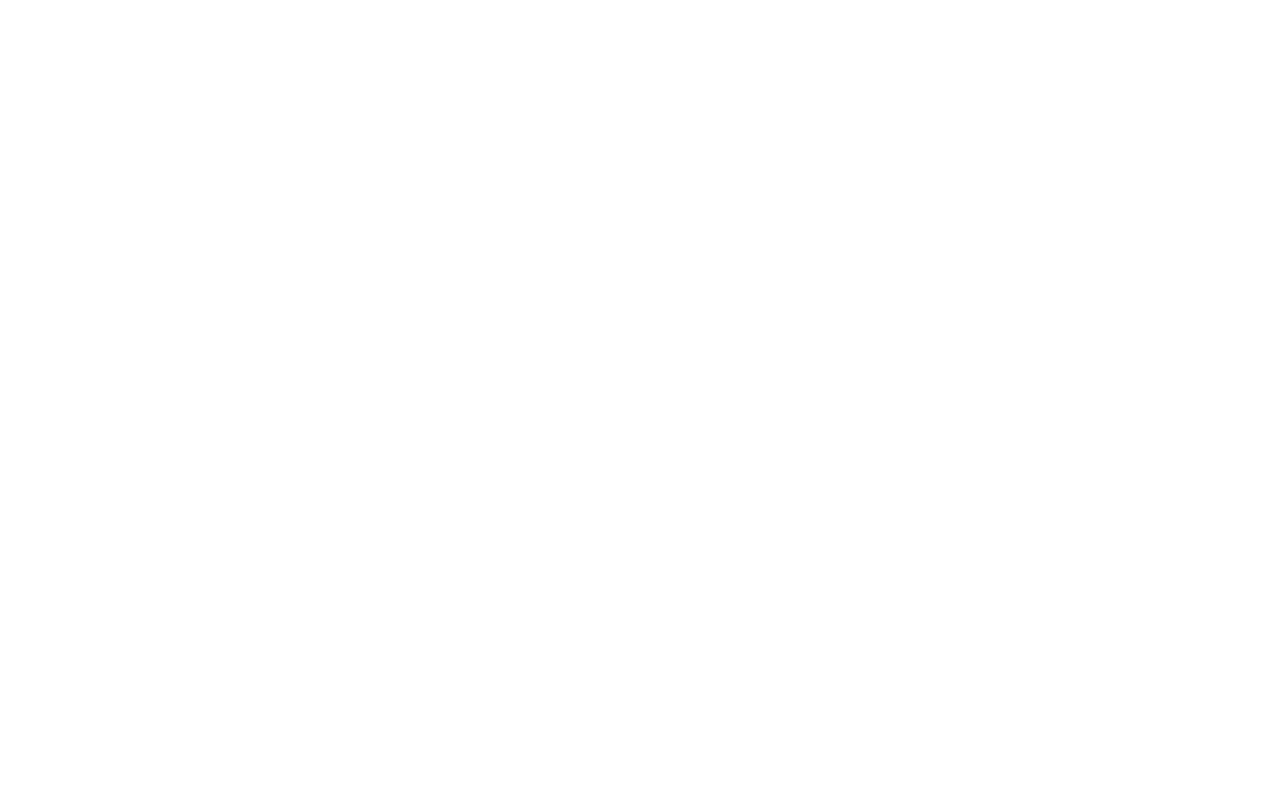
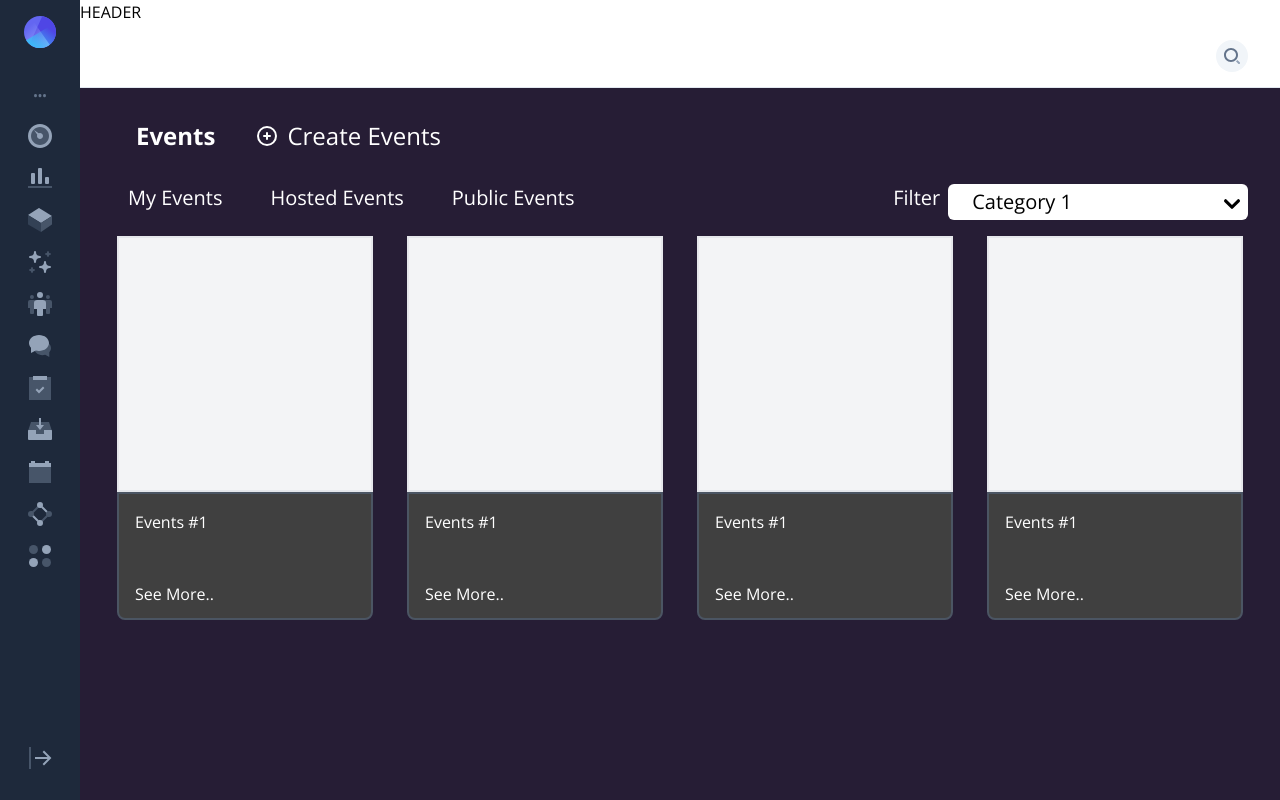
Before and after one commit to Darren-34810/cranium-fe, a React (Create React App) app: page /event-page in a window 1280 px wide. Built offline with nearby package versions, Linux system fonts and the light colour scheme.

Commit message:
Pages HomeDashboard(EventPage)

```diff
--- a/src/App.js
+++ b/src/App.js
@@ -7,6 +7,7 @@
 import EventLandingPage from "./pages/EventLandingPage";
 import TestCard from "./pages/testing/TestCard";
 import Profile from "./pages/HomeDashboard/Profile";
+import EventPage from "./pages/HomeDashboard/EventPage";
 
 function App() {
   return (
@@ -19,7 +20,7 @@
         <Route exact path={'/event-landing-page'} component={EventLandingPage}/>
         <Route exact path={'/testcard'} component={TestCard}/>
         <Route exact path={'/profile'} component={Profile}/>
-
+        <Route exact path={'/event-page'} component={EventPage}/>
         {/*<Route exact path="/event" component={EventPage} />*/}
         {/*<Route exact path="/eventlanding" component={EventLandingPage} />*/}
         <Route exact path="/signin" component={SignIn} />
--- a/src/pages/EventLandingPage.jsx
+++ b/src/pages/EventLandingPage.jsx
@@ -4,7 +4,7 @@
 const EventLandingPage = () => {
   return (
     <>
-      <TopNavbar/>
+
 
       <section className="flex flex-col h-screen md:flex-row bg-primary-500">
         <div className="flex-auto ml-auto mt-0 w-96 h-80">
--- /dev/null
+++ b/src/pages/HomeDashboard/EventPage.jsx
@@ -0,0 +1,103 @@
+import Sidebar from "../../layouts/Sidebar";
+import Header from "../../layouts/Header";
+import React, {useState} from "react";
+
+const EventPage = () => {
+  const [sidebarOpen, setSidebarOpen] = useState(false);
+  return (
+    <div className="flex h-screen overflow-hidden">
+
+      {/* Sidebar */}
+      <Sidebar sidebarOpen={sidebarOpen} setSidebarOpen={setSidebarOpen}/>
+
+      {/* Content area */}
+      <div className="relative flex flex-col flex-1 overflow-y-auto overflow-x-hidden">
+
+        {/*  Site header */}
+        <Header sidebarOpen={sidebarOpen} setSidebarOpen={setSidebarOpen}/>
+        <main>
+          <div className="flex-1 bg-primary-700 h-screen">
+            <div className="mx-6">
+              <div className="flex flex-row  p-8 text-2xl text-white">
+                <p className="font-bold">Events</p>
+                <div className="flex flex-1 flex-row mx-8 text-white text-center">
+                  <a className="mx-2 my-auto" href="#">
+                    <svg xmlns="http://www.w3.org/2000/svg" className="h-6 w-6" fill="none" viewBox="0 0 24 24"
+                         stroke="currentColor">
+                      <path strokeLinecap="round" strokeLinejoin="round" strokeWidth="2"
+                            d="M12 9v3m0 0v3m0-3h3m-3 0H9m12 0a9 9 0 11-18 0 9 9 0 0118 0z"/>
+                    </svg>
+                  </a>
+                  <p>Create Events</p>
+                </div>
+              </div>
+              <div>
+                <div className="flex flex-row  text-sm lg:text-xl text-white ">
+                  <p className="mx-6">My Events</p>
+                  <p className="mx-6">Hosted Events</p>
+                  <p className="mx-6">Public Events</p>
+                  <div className="flex flex-1 ml-auto justify-end ">
+                    <div className="flex">
+                      <p className="flex flex-1 text-white text-xl ">Filter</p>
+                      <div className="flex flex-row  mx-2 bg-white rounded-md  text-black">
+                        <p className="flex-1 pl-6 my-auto mx-auto mr-36 ">Category 1</p>
+                        <div className="pt-1 text-right">
+                          <svg xmlns="http://www.w3.org/2000/svg" className="h-8 " viewBox="0 0 20 20"
+                               fill="currentColor">
+                            <path fillRule="evenodd"
+                                  d="M5.293 7.293a1 1 0 011.414 0L10 10.586l3.293-3.293a1 1 0 111.414 1.414l-4 4a1 1 0 01-1.414 0l-4-4a1 1 0 010-1.414z"
+                                  clipRule="evenodd"/>
+                          </svg>
+                        </div>
+                      </div>
+                    </div>
+                  </div>
+                </div>
+                <div className=" grid grid-cols-2 lg:grid-cols-4 gap-2 ">
+                  <div className="flex card justify-center mb-32">
+                    <div className=" h-64 w-64 border-gray-600 rounded-lg m-4">
+                      <div className="h-64 w-64 bg-gray-100 border-2 "/>
+                      <div className="h-32 w-64 border-2 border-gray-600 rounded-b-lg bg-neutral-700 text-white">
+                        <p className="p-4 mb-4">Events #1</p>
+                        <p className="p-4"> See More..</p>
+                      </div>
+                    </div>
+                  </div>
+                  <div className="flex card justify-center mb-32">
+                    <div className=" h-64 w-64 border-gray-600 rounded-lg m-4">
+                      <div className="h-64 w-64 bg-gray-100 border-2 "/>
+                      <div className="h-32 w-64 border-2 border-gray-600 rounded-b-lg bg-neutral-700 text-white">
+                        <p className="p-4 mb-4">Events #1</p>
+                        <p className="p-4"> See More..</p>
+                      </div>
+                    </div>
+                  </div>
+                  <div className="flex card justify-center mb-32">
+                    <div className=" h-64 w-64 border-gray-600 rounded-lg m-4">
+                      <div className="h-64 w-64 bg-gray-100 border-2 "/>
+                      <div className="h-32 w-64 border-2 border-gray-600 rounded-b-lg bg-neutral-700 text-white">
+                        <p className="p-4 mb-4">Events #1</p>
+                        <p className="p-4"> See More..</p>
+                      </div>
+                    </div>
+                  </div>
+                  <div className="flex card justify-center mb-32">
+                    <div className=" h-64 w-64 border-gray-600 rounded-lg m-4">
+                      <div className="h-64 w-64 bg-gray-100 border-2 "/>
+                      <div className="h-32 w-64 border-2 border-gray-600 rounded-b-lg bg-neutral-700 text-white">
+                        <p className="p-4 mb-4">Events #1</p>
+                        <p className="p-4"> See More..</p>
+                      </div>
+                    </div>
+                  </div>
+                </div>
+              </div>
+            </div>
+          </div>
+        </main>
+      </div>
+    </div>
+  )
+
+}
+export default EventPage
```
Also changed, not shown: src/components/TopNavbar.js (line endings or trailing spaces).
